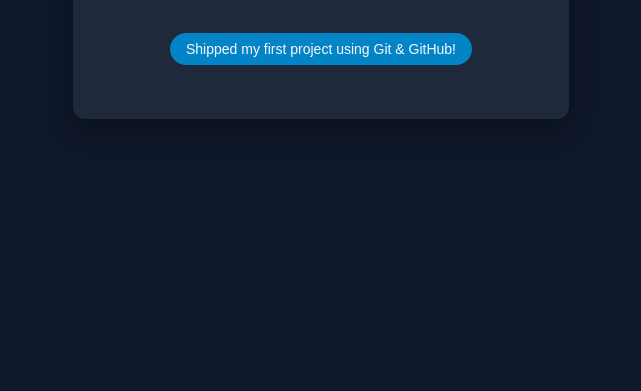
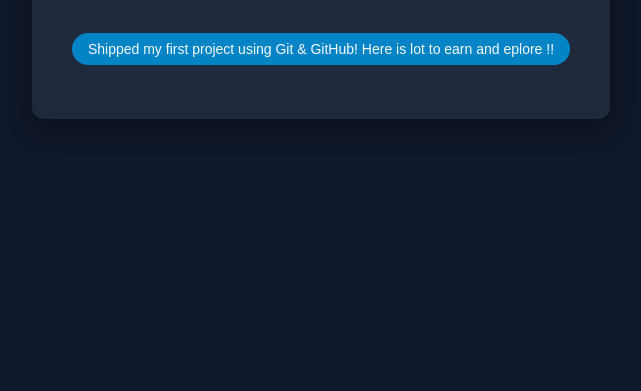
Before and after one commit to Rutuja759/My-First-Website, a plain HTML site: page index.html in a window 1280 px wide. Shown: the part 409-800 px from the top of the page, without its empty margins (319-960 px from the left). Drawn offline with Linux system fonts and the light colour scheme.

Commit message:
Update project description in index.html

```diff
--- a/index.html
+++ b/index.html
@@ -10,7 +10,7 @@
   <div class="card">
     <h1>Hi, I'm Rutuja 👋</h1>
     <p>Computer Science Student & Aspiring Software Developer.</p>
-    <p class="badge">Shipped my first project using Git & GitHub!</p>
+    <p class="badge">Shipped my first project using Git & GitHub! Here is lot to earn and eplore !!</p>
   </div>
 </body>
 </html>
```
